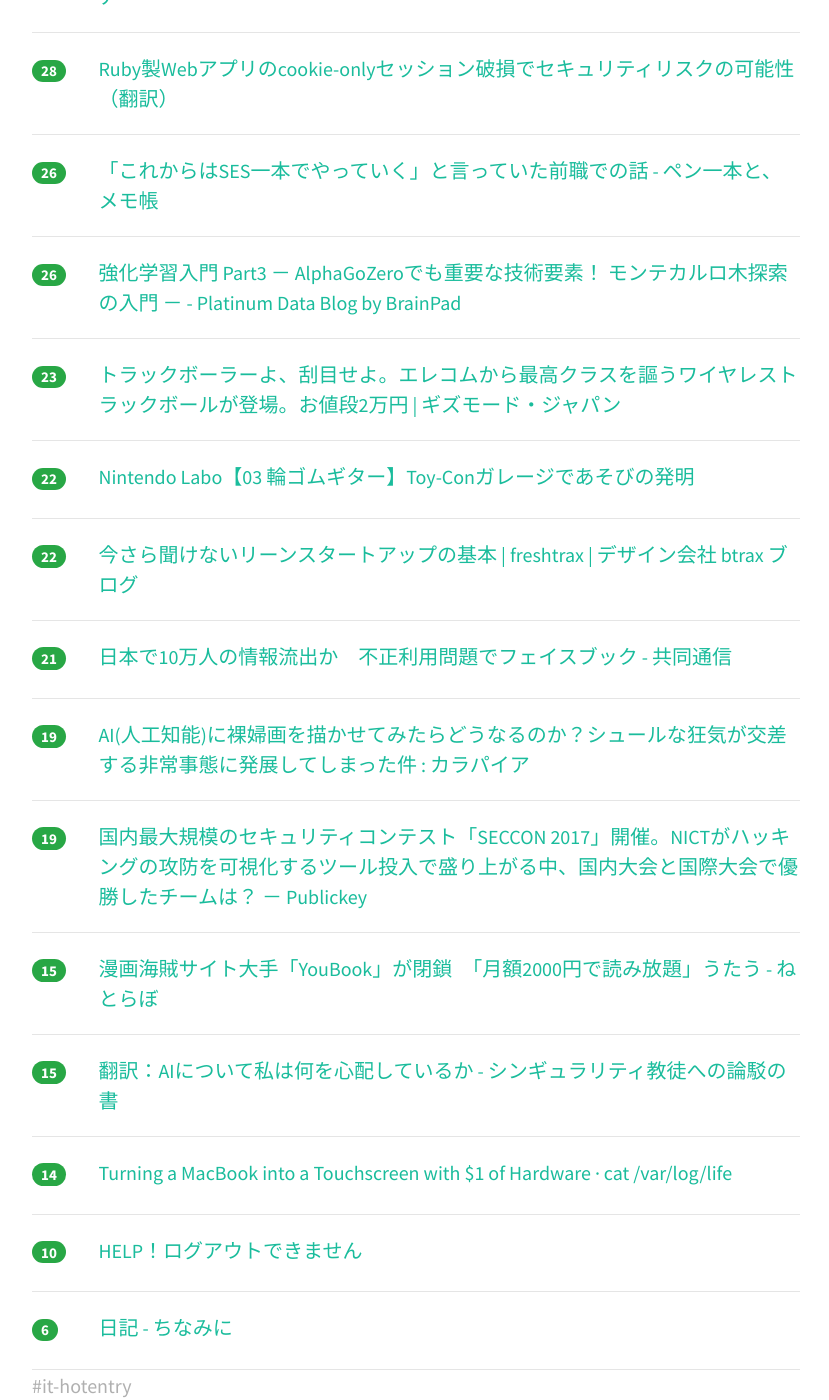
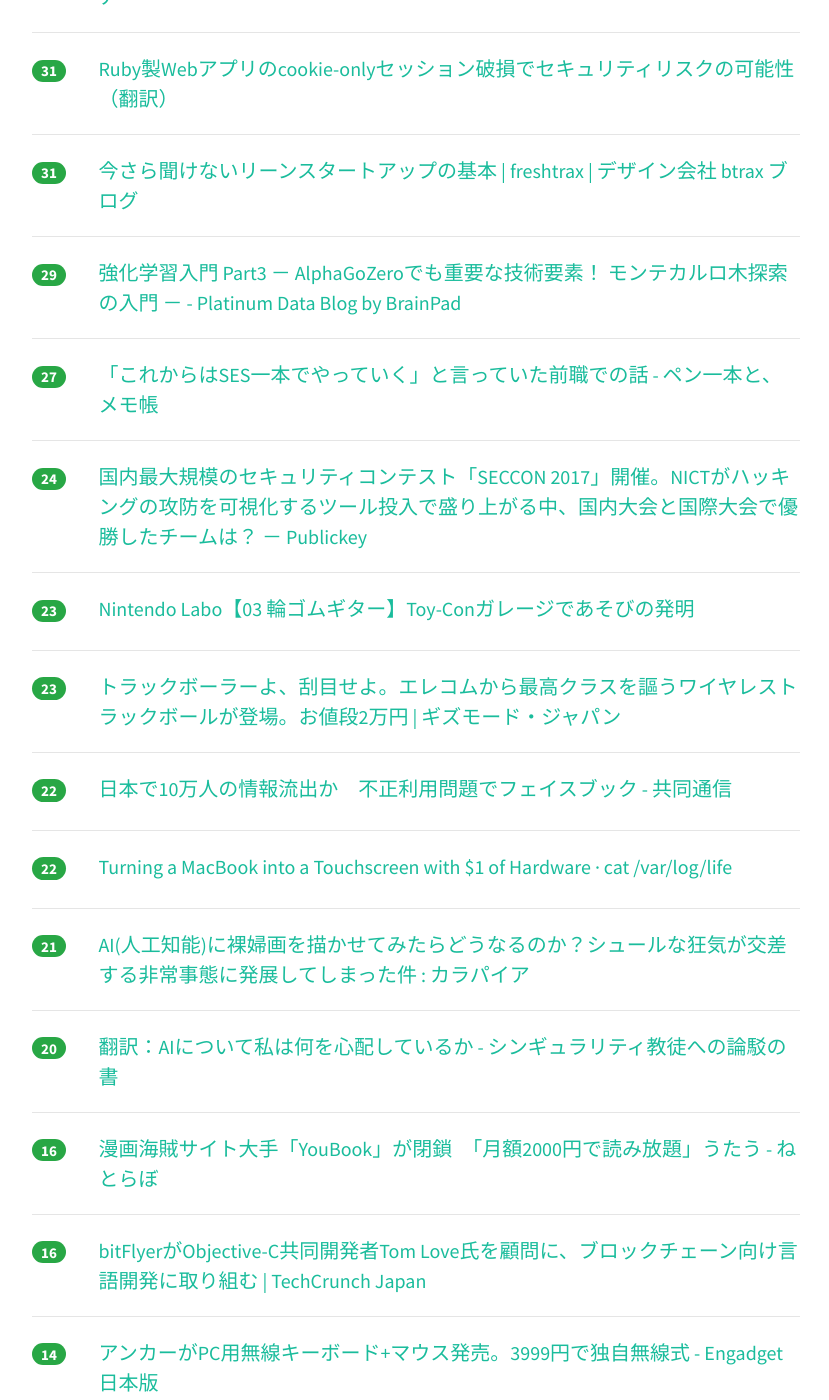
Before and after one commit to yatta47/hatena-matome-site, a Jekyll site: the page built from _posts/2018-04-06-hatena.md, in a window 1280 px wide and 1400 px high, scrolled down 598 px. Shown: the whole window, without its empty margins (224-1053 px from the left). Built offline with Jekyll 4.4.1, drawn with Linux system fonts in a browser that asks for light colours; nearby versions of some CDN libraries; some of the changed text lies outside the part shown.

Commit message:
Updated 2018-04-06

```diff
--- a/_posts/2018-04-06-hatena.md
+++ b/_posts/2018-04-06-hatena.md
@@ -1,39 +1,54 @@
 ---
 layout: post
 title:  "2018-04-06 はてぶIT"
-date:   2018-04-06 10:02:14
+date:   2018-04-06 11:01:57
 tags: [it-hotentry]
 ---
-17 件のデータあり
+20 件のデータあり
 
 <hr><div class="row">
-<div class="col-1"><span class="badge badge-pill badge-success h2">46</span></div>
+<div class="col-1"><span class="badge badge-pill badge-success h2">86</span></div>
 <div class="col-11"><a href='https://www3.nhk.or.jp/news/html/20180406/k10011392391000.html' target='_blank'>セブンイレブン スマホで支払い可能 独自の決済導入へ | NHKニュース</a></div>
 </div>
 <hr>
 <div class="row">
-<div class="col-1"><span class="badge badge-pill badge-success h2">35</span></div>
+<div class="col-1"><span class="badge badge-pill badge-success h2">38</span></div>
 <div class="col-11"><a href='https://liskul.com/bazubu-24071' target='_blank'>バズ部の厳選５記事で学ぶSEO上位表示するブログの書き方７ステップまとめ</a></div>
 </div>
 <hr>
 <div class="row">
-<div class="col-1"><span class="badge badge-pill badge-success h2">31</span></div>
+<div class="col-1"><span class="badge badge-pill badge-success h2">38</span></div>
 <div class="col-11"><a href='https://axia.co.jp/2018-04-04' target='_blank'>残業時間上限規制から中小企業が除外されようとしている件 - 株式会社アクシア</a></div>
 </div>
 <hr>
 <div class="row">
-<div class="col-1"><span class="badge badge-pill badge-success h2">28</span></div>
+<div class="col-1"><span class="badge badge-pill badge-success h2">31</span></div>
 <div class="col-11"><a href='https://techracho.bpsinc.jp/hachi8833/2018_04_05/53821' target='_blank'>Ruby製Webアプリのcookie-onlyセッション破損でセキュリティリスクの可能性（翻訳）</a></div>
 </div>
 <hr>
 <div class="row">
-<div class="col-1"><span class="badge badge-pill badge-success h2">26</span></div>
+<div class="col-1"><span class="badge badge-pill badge-success h2">31</span></div>
+<div class="col-11"><a href='http://blog.btrax.com/jp/2018/04/06/leanstartup_basics/' target='_blank'>今さら聞けないリーンスタートアップの基本 | freshtrax | デザイン会社 btrax ブログ</a></div>
+</div>
+<hr>
+<div class="row">
+<div class="col-1"><span class="badge badge-pill badge-success h2">29</span></div>
+<div class="col-11"><a href='http://blog.brainpad.co.jp/entry/2018/04/05/163000' target='_blank'>強化学習入門 Part3 － AlphaGoZeroでも重要な技術要素！ モンテカルロ木探索の入門 － - Platinum Data Blog by BrainPad</a></div>
+</div>
+<hr>
+<div class="row">
+<div class="col-1"><span class="badge badge-pill badge-success h2">27</span></div>
 <div class="col-11"><a href='http://nil-fell.hatenablog.com/entry/2018/04/05/150731' target='_blank'>「これからはSES一本でやっていく」と言っていた前職での話 - ペン一本と、メモ帳</a></div>
 </div>
 <hr>
 <div class="row">
-<div class="col-1"><span class="badge badge-pill badge-success h2">26</span></div>
-<div class="col-11"><a href='http://blog.brainpad.co.jp/entry/2018/04/05/163000' target='_blank'>強化学習入門 Part3 － AlphaGoZeroでも重要な技術要素！ モンテカルロ木探索の入門 － - Platinum Data Blog by BrainPad</a></div>
+<div class="col-1"><span class="badge badge-pill badge-success h2">24</span></div>
+<div class="col-11"><a href='http://www.publickey1.jp/blog/18/seccon_2017nict.html' target='_blank'>国内最大規模のセキュリティコンテスト「SECCON 2017」開催。NICTがハッキングの攻防を可視化するツール投入で盛り上がる中、国内大会と国際大会で優勝したチームは？ － Publickey</a></div>
+</div>
+<hr>
+<div class="row">
+<div class="col-1"><span class="badge badge-pill badge-success h2">23</span></div>
+<div class="col-11"><a href='http://www.youtube.com/watch?v=1eI3ZzErFsQ' target='_blank'>Nintendo Labo【03 輪ゴムギター】Toy-Conガレージであそびの発明</a></div>
 </div>
 <hr>
 <div class="row">
@@ -43,42 +58,37 @@ tags: [it-hotentry]
 <hr>
 <div class="row">
 <div class="col-1"><span class="badge badge-pill badge-success h2">22</span></div>
-<div class="col-11"><a href='http://www.youtube.com/watch?v=1eI3ZzErFsQ' target='_blank'>Nintendo Labo【03 輪ゴムギター】Toy-Conガレージであそびの発明</a></div>
+<div class="col-11"><a href='https://this.kiji.is/354631268211655777' target='_blank'>日本で10万人の情報流出か　不正利用問題でフェイスブック - 共同通信</a></div>
 </div>
 <hr>
 <div class="row">
 <div class="col-1"><span class="badge badge-pill badge-success h2">22</span></div>
-<div class="col-11"><a href='http://blog.btrax.com/jp/2018/04/06/leanstartup_basics/' target='_blank'>今さら聞けないリーンスタートアップの基本 | freshtrax | デザイン会社 btrax ブログ</a></div>
+<div class="col-11"><a href='https://www.anishathalye.com/2018/04/03/macbook-touchscreen/' target='_blank'>Turning a MacBook into a Touchscreen with $1 of Hardware · cat /var/log/life</a></div>
 </div>
 <hr>
 <div class="row">
 <div class="col-1"><span class="badge badge-pill badge-success h2">21</span></div>
-<div class="col-11"><a href='https://this.kiji.is/354631268211655777' target='_blank'>日本で10万人の情報流出か　不正利用問題でフェイスブック - 共同通信</a></div>
-</div>
-<hr>
-<div class="row">
-<div class="col-1"><span class="badge badge-pill badge-success h2">19</span></div>
 <div class="col-11"><a href='http://karapaia.com/archives/52257695.html' target='_blank'>AI(人工知能)に裸婦画を描かせてみたらどうなるのか？シュールな狂気が交差する非常事態に発展してしまった件 : カラパイア</a></div>
 </div>
 <hr>
 <div class="row">
-<div class="col-1"><span class="badge badge-pill badge-success h2">19</span></div>
-<div class="col-11"><a href='http://www.publickey1.jp/blog/18/seccon_2017nict.html' target='_blank'>国内最大規模のセキュリティコンテスト「SECCON 2017」開催。NICTがハッキングの攻防を可視化するツール投入で盛り上がる中、国内大会と国際大会で優勝したチームは？ － Publickey</a></div>
+<div class="col-1"><span class="badge badge-pill badge-success h2">20</span></div>
+<div class="col-11"><a href='http://skeptics.hatenadiary.jp/entry/2018/04/05/224957' target='_blank'>翻訳：AIについて私は何を心配しているか - シンギュラリティ教徒への論駁の書</a></div>
 </div>
 <hr>
 <div class="row">
-<div class="col-1"><span class="badge badge-pill badge-success h2">15</span></div>
+<div class="col-1"><span class="badge badge-pill badge-success h2">16</span></div>
 <div class="col-11"><a href='http://nlab.itmedia.co.jp/nl/articles/1804/05/news109.html' target='_blank'>漫画海賊サイト大手「YouBook」が閉鎖　「月額2000円で読み放題」うたう - ねとらぼ</a></div>
 </div>
 <hr>
 <div class="row">
-<div class="col-1"><span class="badge badge-pill badge-success h2">15</span></div>
-<div class="col-11"><a href='http://skeptics.hatenadiary.jp/entry/2018/04/05/224957' target='_blank'>翻訳：AIについて私は何を心配しているか - シンギュラリティ教徒への論駁の書</a></div>
+<div class="col-1"><span class="badge badge-pill badge-success h2">16</span></div>
+<div class="col-11"><a href='https://jp.techcrunch.com/2018/04/06/tomlove-joins-bitflyer/' target='_blank'>bitFlyerがObjective-C共同開発者Tom Love氏を顧問に、ブロックチェーン向け言語開発に取り組む | TechCrunch Japan</a></div>
 </div>
 <hr>
 <div class="row">
 <div class="col-1"><span class="badge badge-pill badge-success h2">14</span></div>
-<div class="col-11"><a href='https://www.anishathalye.com/2018/04/03/macbook-touchscreen/' target='_blank'>Turning a MacBook into a Touchscreen with $1 of Hardware · cat /var/log/life</a></div>
+<div class="col-11"><a href='https://japanese.engadget.com/2018/04/05/pc-3999/' target='_blank'>アンカーがPC用無線キーボード+マウス発売。3999円で独自無線式 - Engadget 日本版</a></div>
 </div>
 <hr>
 <div class="row">
@@ -91,3 +101,8 @@ tags: [it-hotentry]
 <div class="col-11"><a href='http://blog.nishimu.land/entry/2018/04/05/132340' target='_blank'>日記 - ちなみに</a></div>
 </div>
 <hr>
+<div class="row">
+<div class="col-1"><span class="badge badge-pill badge-success h2">3</span></div>
+<div class="col-11"><a href='https://coliss.com/articles/build-websites/operation/css/how-to-css-grid-for-ie11.html' target='_blank'>IEでも大丈夫！CSS Gridを使用する時の注意点と実装方法 | コリス</a></div>
+</div>
+<hr>
```
